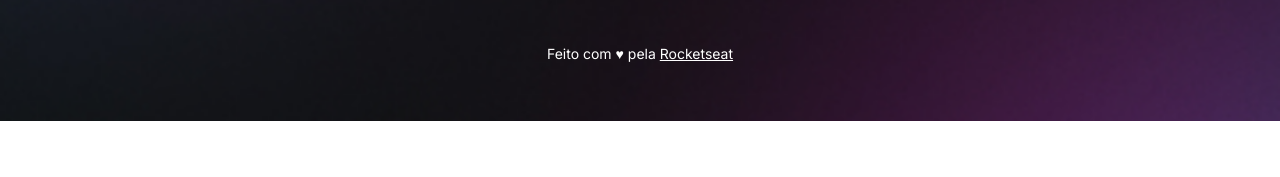
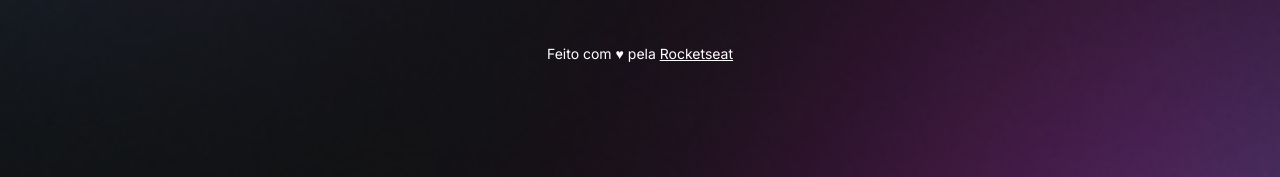
Before and after one commit to Joilton07/devlinks, a plain HTML site: page index.html in a window 1280 px wide. Shown: the part 679-856 px from the top of the page. Before the commit the page ends 800 px from the top, so only its background shows below. Drawn offline with nearby package versions, Linux system fonts and the light colour scheme.

Commit message:
change background based on media queries

```diff
--- a/style.css
+++ b/style.css
@@ -32,6 +32,7 @@ body {
 
   /* Background: color image repeat position/size */
   background: var(--bg-url) no-repeat top center/cover;
+  height: 100vh;
 }
 
 body * {
@@ -166,3 +167,14 @@ footer {
   text-align: center;
   font-size: 14px;
 }
+
+/* media queries */
+@media (min-width: 700px) {
+  :root {
+    -bg-url: url(./assets/bg-desktop.jpg);
+  }
+
+  .light {
+    -bg-url: url(./assets/bg-desktop-light.jpg);
+  }
+}
```
